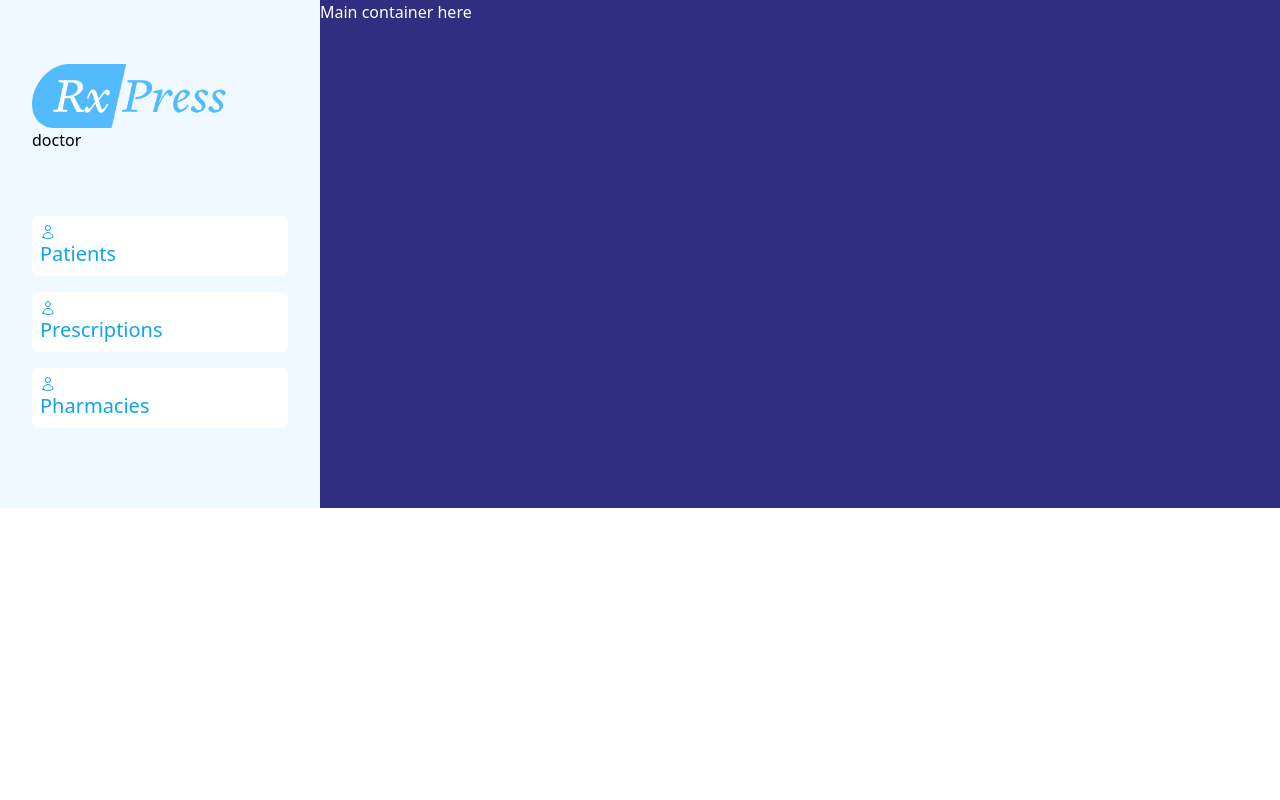
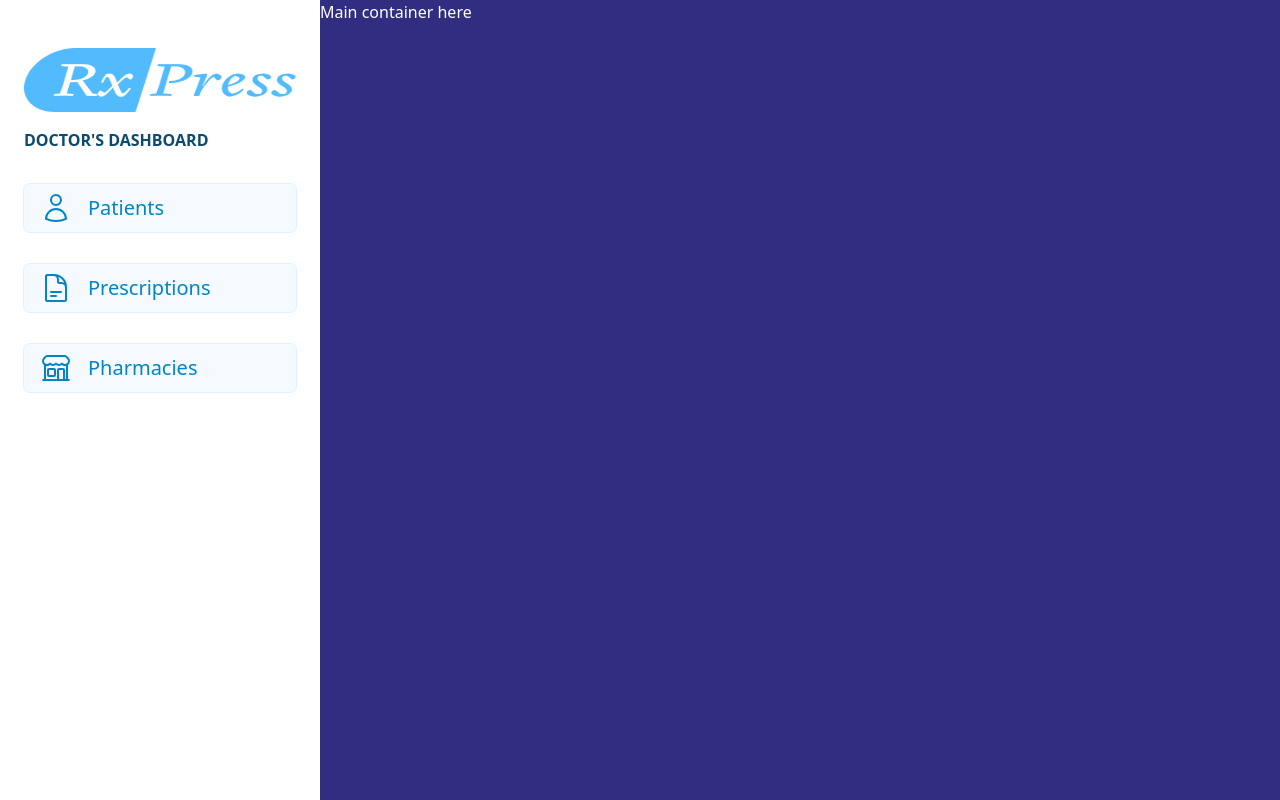
Before and after one commit to rikkilanz/rxpress-web, a React (Vite) app: page / in a window 1280 px wide. Built offline with nearby package versions, Linux system fonts and the light colour scheme.

Commit message:
Updated Menu styles and updated font.

```diff
--- a/src/components/Dashboard.jsx
+++ b/src/components/Dashboard.jsx
@@ -5,7 +5,7 @@ export default function Dashboard({profileName}) {
     const [profile, setProfile] = useState(profileName);
 
     return (
-        <main className="grid grid-cols-4">
+        <main className="grid grid-cols-4 h-screen">
             <NavMenu profile={profile} />
             <div className="bg-indigo-900 col-span-3 text-white">Main container here</div>
         </main>
--- a/src/components/NavMenu.jsx
+++ b/src/components/NavMenu.jsx
@@ -1,18 +1,18 @@
 import { useState, useEffect } from "react";
 import { NavLink } from "react-router-dom";
 import { logo } from "../assets";
-import { UserIcon } from '@heroicons/react/24/outline'
+import { UserIcon, DocumentTextIcon, IdentificationIcon, BuildingStorefrontIcon } from '@heroicons/react/24/outline'
 
 const docNav = [
     {name: "Patients", path: "/patients", icon: UserIcon},
-    {name: "Prescriptions", path: "/px", icon: UserIcon},
-    {name: "Pharmacies", path: "/pharmacies", icon: UserIcon},
+    {name: "Prescriptions", path: "/px", icon: DocumentTextIcon},
+    {name: "Pharmacies", path: "/pharmacies", icon: BuildingStorefrontIcon},
 ];
 
 const patientNav = [
-    {name: "Doctors", path: "/doctors", icon: UserIcon},
-    {name: "Prescriptions", path: "/px", icon: UserIcon},
-    {name: "Pharmacies", path: "/pharmacies", icon: UserIcon},
+    {name: "Doctors", path: "/doctors", icon: IdentificationIcon},
+    {name: "Prescriptions", path: "/px", icon: DocumentTextIcon},
+    {name: "Pharmacies", path: "/pharmacies", icon: BuildingStorefrontIcon},
 ];
 
 export default function NavMenu({profile}) {
@@ -23,30 +23,30 @@ export default function NavMenu({profile}) {
         const selectedProfile = () => {
             switch(profile){
             case "doctor":
-                setSelectedNav(docNav)
+                setSelectedNav(docNav);
             break;
             case "patient":
-                setSelectedNav(patientNav)
+                setSelectedNav(patientNav);
             break;
             }
         };
         selectedProfile();
 
-    }, [profile]);
+    }, []);
 
     return (
-        <div className="bg-sky-50 flex flex-col py-16 px-8">
-            <div className="mb-16">
-                <NavLink to="/">
-                    <img src={logo} alt="" className="h-16 w-auto" />
-                    <h1>{profile}</h1>
+        <div className="bg-white flex flex-col py-12 px-6">
+            <div className="mb-8">
+                <NavLink to="/" className="flex flex-col">
+                    <img src={logo} alt="" className="h-16 w-auto mb-4" />
+                    <h1 className="font-bold uppercase text-sky-900">{profile}'s Dashboard</h1>
                 </NavLink>
             </div>
             <nav className="flex flex-col ">
                 {selectedNav.map((link) => (
-                    <NavLink key={link.name} to={link.path} className="mb-4 text-xl text-sky-500 bg-white p-2 rounded-md outline-1 outline-sky-300">
-                        {<link.icon className="w-4 h-4" />}
-                        <p>{link.name}</p>
+                    <NavLink key={link.name} to={link.path} className="mb-8 text-xl text-sky-600 hover:text-sky-500 bg-sky-50/75 px-4 py-2 rounded-md outline-1 outline-sky-200/50 flex items-center outline">
+                        {<link.icon className="w-auto h-8 mr-4" />}
+                        <p className="">{link.name}</p>
                     </NavLink>
                 ))}
             </nav>
--- a/tailwind.config.js
+++ b/tailwind.config.js
@@ -1,10 +1,11 @@
 /** @type {import('tailwindcss').Config} */
 module.exports = {
-  content: [
-    "./src/**/*.{js,jsx,ts,tsx}",
-  ],
+  content: ["./src/**/*.{js,jsx,ts,tsx}"],
   theme: {
+    fontFamily: {
+      sans: ["Noto Sans", "sans-serif"],
+    },
     extend: {},
   },
   plugins: [],
-}
+};
```
